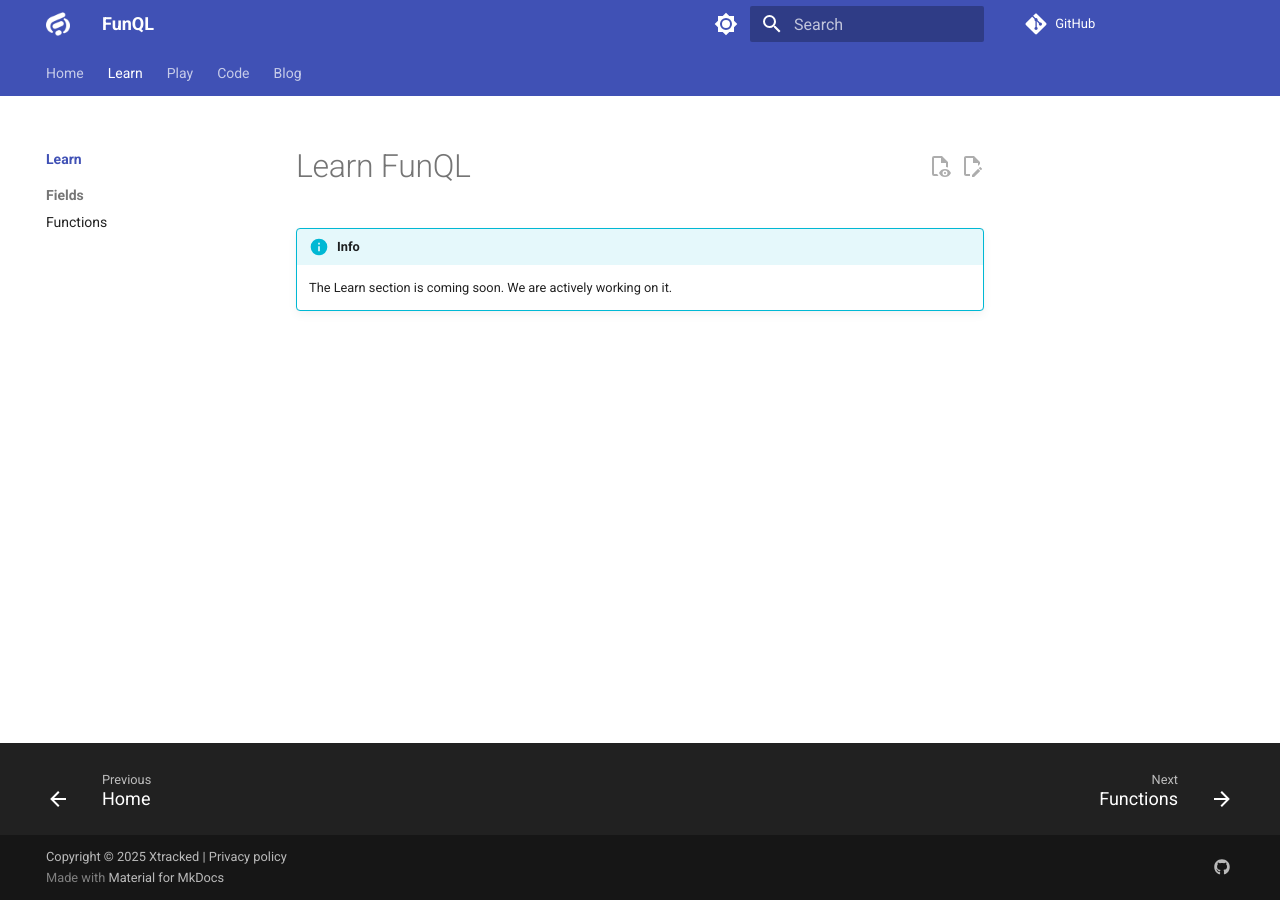
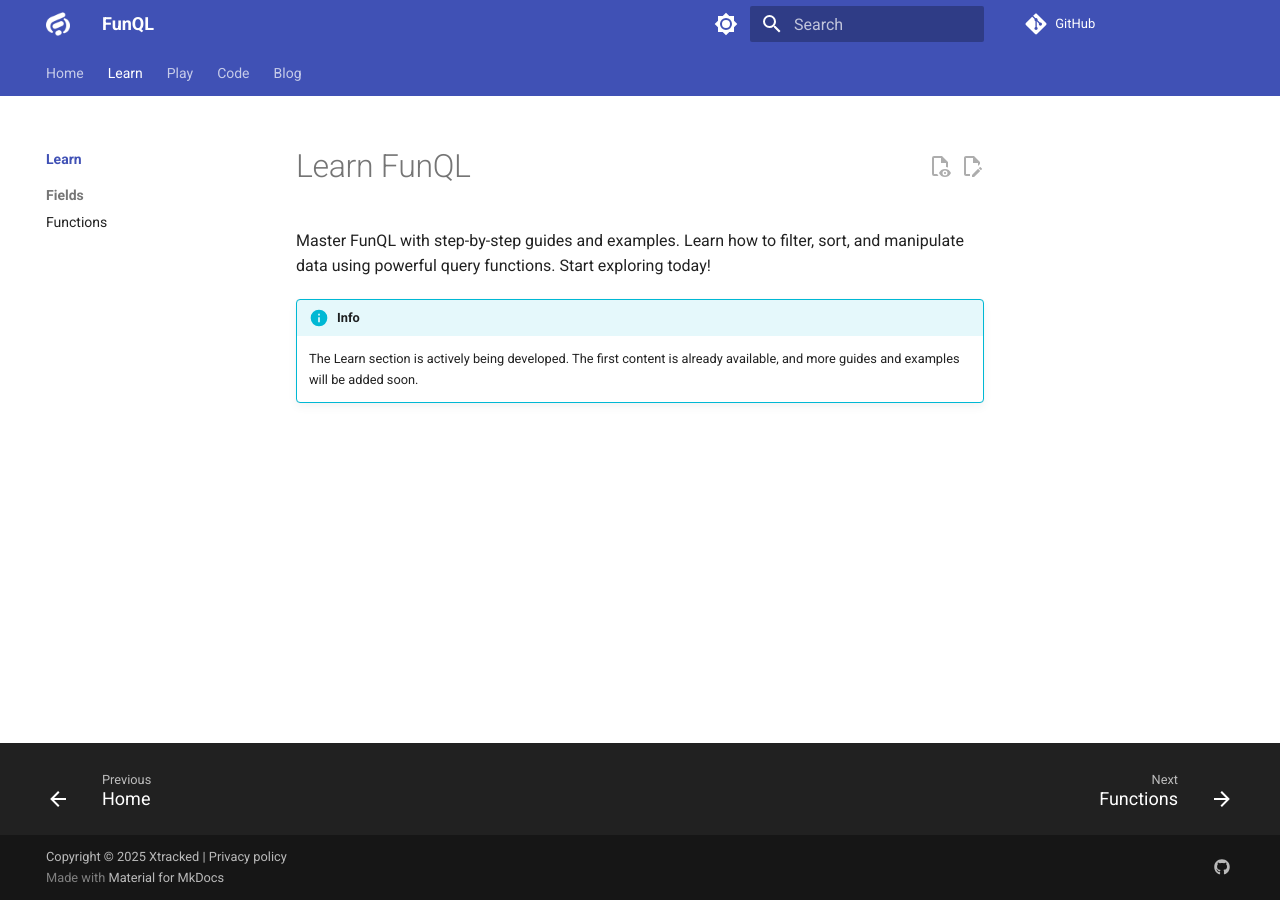
Before and after one commit to funql/funql-docs, an MkDocs documentation site: the page built from docs/learn/index.md, in a window 1280 px wide. Built offline with MkDocs 1.6.1 and Material for MkDocs 9.7.7, drawn with Linux system fonts in a browser that asks for light colours; comment, search, counter and statistics services are not loaded.

Commit message:
Update Learn index.md

```diff
--- a/docs/learn/index.md
+++ b/docs/learn/index.md
@@ -1,5 +1,9 @@
 # Learn FunQL
+
+Master FunQL with step-by-step guides and examples. Learn how to filter, sort, and manipulate data using powerful query
+functions. Start exploring today!
 
 !!! info
 
-    The Learn section is coming soon. We are actively working on it.
+    The Learn section is actively being developed. The first content is already available, and more guides and examples
+    will be added soon.
```
